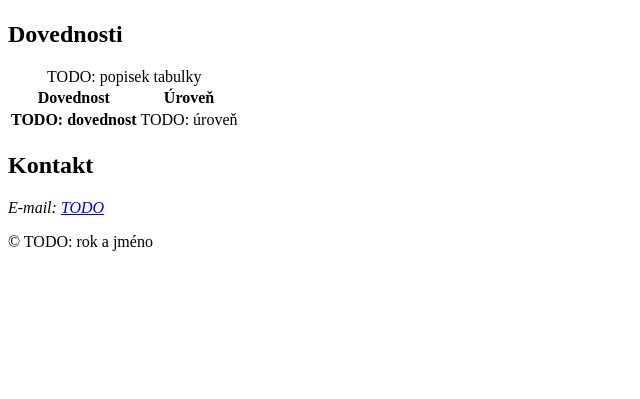
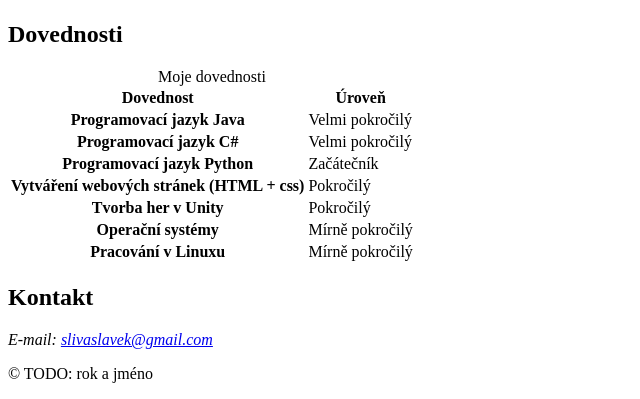
Before and after one commit to SlivaSlavek/osobni-stranka, a plain HTML site: page index.html in a window 1280 px wide. Shown: the part 5229-5628 px from the top of the page, without its empty margins (0-640 px from the left). Before the commit the page ends 5496 px from the top, so only its background shows below. Drawn offline with Linux system fonts and the light colour scheme; files that its build step writes are made by us from their sources.

Commit message:
feat: Přidána tabulka dovedností a kontakty.

```diff
--- a/index.html
+++ b/index.html
@@ -55,7 +55,7 @@
     <section id="dovednosti" aria-labelledby="dovednosti-nadpis">
       <h2 id="dovednosti-nadpis">Dovednosti</h2>
       <table>
-        <caption>TODO: popisek tabulky</caption>
+        <caption>Moje dovednosti</caption>
         <thead>
           <tr>
             <th scope="col">Dovednost</th>
@@ -64,8 +64,32 @@
         </thead>
         <tbody>
           <tr>
-            <th scope="row">TODO: dovednost</th>
-            <td>TODO: úroveň</td>
+            <th scope="row">Programovací jazyk Java</th>
+            <td>Velmi pokročilý</td>
+          </tr>
+          <tr>
+            <th scope="row">Programovací jazyk C#</th>
+            <td>Velmi pokročilý</td>
+          </tr>
+          <tr>
+            <th scope="row">Programovací jazyk Python</th>
+            <td>Začátečník</td>
+          </tr>
+          <tr>
+            <th scope="row">Vytváření webových stránek (HTML + css)</th>
+            <td>Pokročilý</td>
+          </tr>
+          <tr>
+            <th scope="row">Tvorba her v Unity</th>
+            <td>Pokročilý</td>
+          </tr>
+          <tr>
+            <th scope="row">Operační systémy</th>
+            <td>Mírně pokročilý</td>
+          </tr>
+          <tr>
+            <th scope="row">Pracování v Linuxu</th>
+            <td>Mírně pokročilý</td>
           </tr>
         </tbody>
       </table>
@@ -74,8 +98,7 @@
     <section id="kontakt" class="card" aria-labelledby="kontakt-nadpis">
       <h2 id="kontakt-nadpis">Kontakt</h2>
       <address>
-        <!-- TODO: e-mail jako odkaz (mailto:), případně město nebo odkaz na profil -->
-        <p>E-mail: <a href="mailto:TODO">TODO</a></p>
+        <p>E-mail: <a href="mailto:slivaslavek@gmail.com">slivaslavek@gmail.com</a></p>
       </address>
     </section>
 
```
